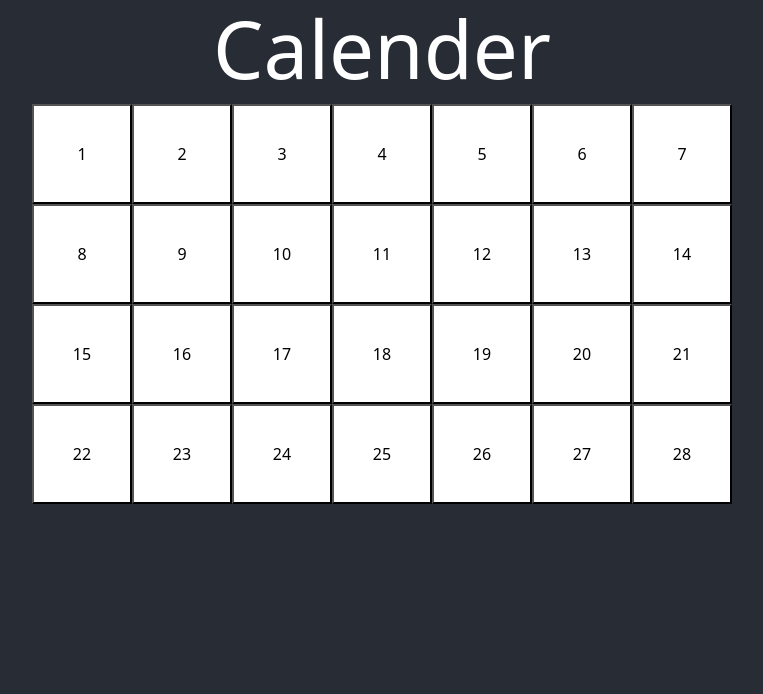
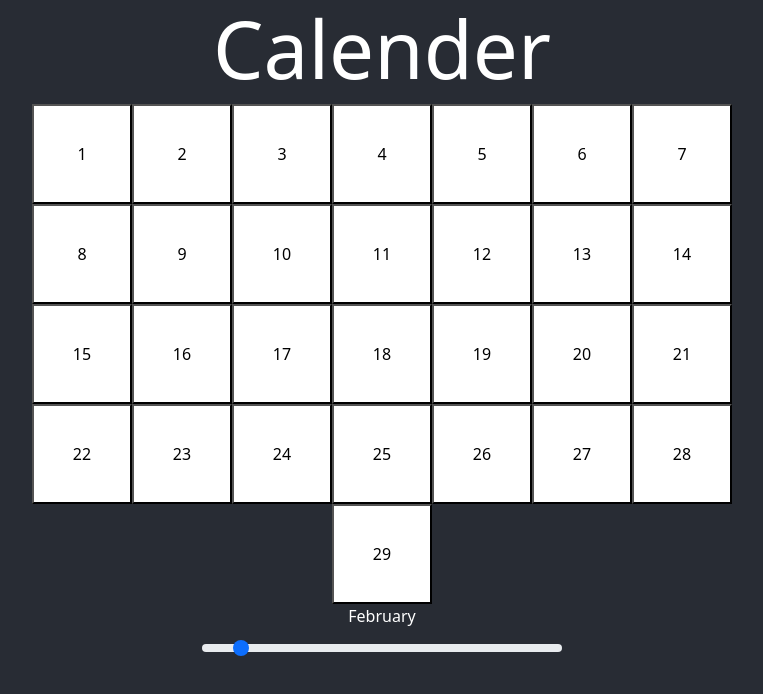
Before and after one commit to JordanWestern/react-projects, a React (Create React App) app in the folder calender-app/: page / in a window 1280 px wide. Shown: the top 694 px of the page, without its empty margins (258-1021 px from the left). Built offline with nearby package versions, Linux system fonts and the light colour scheme.

Commit message:
sliding months

```diff
--- a/calender-app/src/app.css
+++ b/calender-app/src/app.css
@@ -11,12 +11,13 @@
   color: white;
 }
 
-.calender-container {
+.calender-grid {
   width: 100%;
   display: flex;
   justify-content: center;
 }
-.calender-container-inner {
+
+.calender-grid-inner {
   width: 700px;
 }
 
@@ -28,3 +29,7 @@
   width: 100px;
   height: 100px;
 }
+
+.container.slider {
+  width: 30%;
+}
--- a/calender-app/src/components/CalendarGrid.tsx
+++ b/calender-app/src/components/CalendarGrid.tsx
@@ -1,32 +1,31 @@
 import CalendarGridItem from "./CalendarGridItem";
-
-function ChunkArray(array: any[], chunkSize: number): any[][] {
-  const chunkedArray: any[][] = [];
-
-  while (array.length > 0) {
-    chunkedArray.push(array.splice(0, chunkSize));
-  }
-
-  return chunkedArray;
-}
+import MonthSlider from "./MonthSlider";
+import { useState } from "react";
 
 export default function CalendarGrid() {
   let date = new Date();
 
-  let daysInMonth =
-    new Date(date.getFullYear(), date.getMonth() + 1, 0).getDate() - 1;
+  const [currentMonth, setMonth] = useState(date.getMonth());
+
+  let daysInMonth = new Date(date.getFullYear(), currentMonth + 1, 0).getDate();
 
   let daysArray = Array.from(new Array(daysInMonth), (x, i) => i + 1);
 
   return (
     <>
-      <div className="calender-container flex-container">
-        <div className="calender-container-inner">
+      <div className="calender-grid flex-container">
+        <div className="calender-grid-inner">
           {daysArray.map((day) => (
             <CalendarGridItem day={day} />
           ))}
         </div>
       </div>
+      <div className="container slider">
+        <MonthSlider
+          selectedMonth={currentMonth}
+          onSelectedChanged={setMonth}
+        />
+      </div>
     </>
   );
 }
--- /dev/null
+++ b/calender-app/src/components/MonthSlider.tsx
@@ -0,0 +1,42 @@
+interface Props {
+  selectedMonth: number;
+  onSelectedChanged: (val: number) => void;
+}
+
+export default function MonthSlider({
+  selectedMonth,
+  onSelectedChanged,
+}: Props) {
+  return (
+    <>
+      <label htmlFor="months" className="form-label">
+        {Month[selectedMonth]}
+      </label>
+      <input
+        type="range"
+        className="form-range slider"
+        id="months"
+        min="0"
+        max="11"
+        step="1"
+        defaultValue={selectedMonth}
+        onChange={(e) => onSelectedChanged(e.currentTarget.valueAsNumber)}
+      ></input>
+    </>
+  );
+}
+
+enum Month {
+  January,
+  February,
+  March,
+  April,
+  May,
+  June,
+  July,
+  August,
+  September,
+  October,
+  November,
+  December,
+}
```
